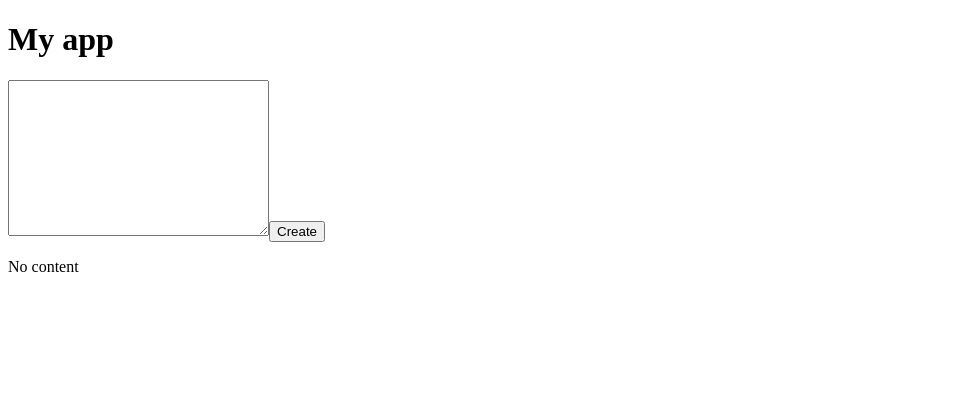
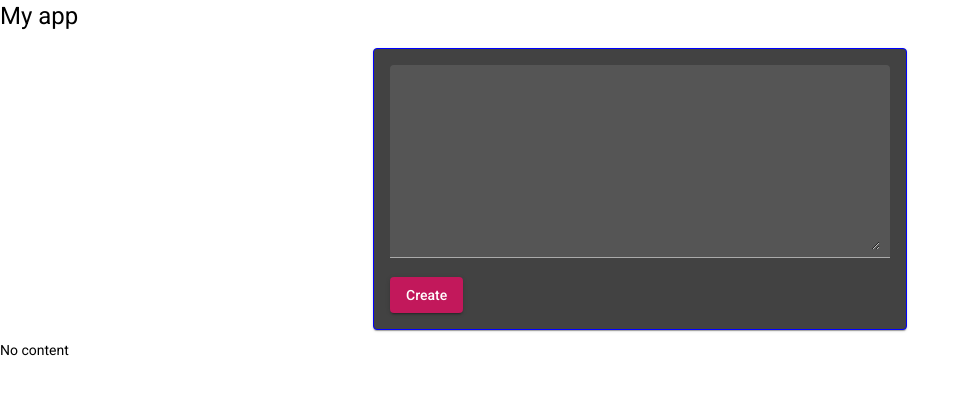
Before and after one commit to chie7tain/random-thoughts, an Angular app: page / in a window 1280 px wide. Shown: the top 394 px of the page, without its empty margins (0-970 px from the left). Built offline with nearby package versions, Linux system fonts and the light colour scheme.

Commit message:
add styles using angular material

```diff
--- a/angular.json
+++ b/angular.json
@@ -27,6 +27,7 @@
               "src/assets"
             ],
             "styles": [
+              "./node_modules/@angular/material/prebuilt-themes/pink-bluegrey.css",
               "src/styles.css"
             ],
             "scripts": []
@@ -94,6 +95,7 @@
               "src/assets"
             ],
             "styles": [
+              "./node_modules/@angular/material/prebuilt-themes/pink-bluegrey.css",
               "src/styles.css"
             ],
             "scripts": []
--- a/package.json
+++ b/package.json
@@ -11,10 +11,12 @@
   "private": true,
   "dependencies": {
     "@angular/animations": "~13.2.0",
+    "@angular/cdk": "^13.2.4",
     "@angular/common": "~13.2.0",
     "@angular/compiler": "~13.2.0",
     "@angular/core": "~13.2.0",
     "@angular/forms": "~13.2.0",
+    "@angular/material": "^13.2.4",
     "@angular/platform-browser": "~13.2.0",
     "@angular/platform-browser-dynamic": "~13.2.0",
     "@angular/router": "~13.2.0",
--- /dev/null
+++ b/src/app/posts/post-create/post-create.component.css
@@ -0,0 +1,17 @@
+mat-card {
+  width: 80%;
+  min-width: 150px;
+  max-width: 500px;
+  width: 100%;
+  border: 1px solid blue;
+  margin: 10px auto;
+}
+textarea {
+  width: 100%;
+}
+.example-full-width {
+  width: 100%;
+}
+mat-button {
+  background-color: #3f51b5;
+}
--- a/src/app/posts/post-create/post-create.component.html
+++ b/src/app/posts/post-create/post-create.component.html
@@ -1,9 +1,17 @@
+<mat-card>
+  <mat-form-field class="example-full-width" appearance="fill">
     <textarea
+      matInput
       name="post"
       id=""
       cols="30"
       rows="10"
       [(ngModel)]="enteredValue"
     ></textarea>
-<button (click)="onAddPost()">Create</button>
+  </mat-form-field>
+
+  <button mat-raised-button color="primary" (click)="onAddPost()">
+    Create
+  </button>
+</mat-card>
 <p>{{ newPost }}</p>
--- a/src/app/posts/post-create/post-create.component.ts
+++ b/src/app/posts/post-create/post-create.component.ts
@@ -3,6 +3,7 @@
 @Component({
   selector: 'app-post-create',
   templateUrl: './post-create.component.html',
+  styleUrls: ['./post-create.component.css'],
 })
 export class PostCreateComponent {
   enteredValue = '';
--- a/src/index.html
+++ b/src/index.html
@@ -6,8 +6,11 @@
   <base href="/">
   <meta name="viewport" content="width=device-width, initial-scale=1">
   <link rel="icon" type="image/x-icon" href="favicon.ico">
+  <link rel="preconnect" href="https://fonts.gstatic.com">
+  <link href="https://fonts.googleapis.com/css2?family=Roboto:wght@300;400;500&display=swap" rel="stylesheet">
+  <link href="https://fonts.googleapis.com/icon?family=Material+Icons" rel="stylesheet">
 </head>
-<body>
+<body class="mat-typography">
   <app-root></app-root>
 </body>
 </html>
--- a/src/styles.css
+++ b/src/styles.css
@@ -1 +1,4 @@
 /* You can add global styles to this file, and also import other style files */
+
+html, body { height: 100%; }
+body { margin: 0; font-family: Roboto, "Helvetica Neue", sans-serif; }
```
Also changed, not shown: src/app/app.module.ts (+13 -1 lines), 1 other file (tests, documents, lock files or other folders). Lines whose indentation alone changed are shown as unchanged.
